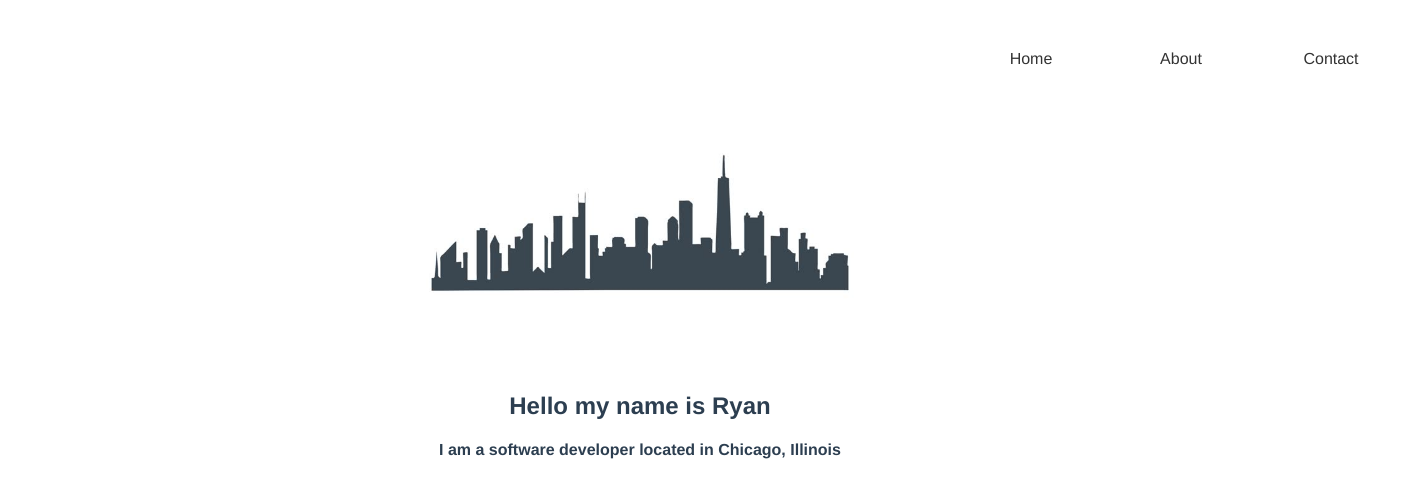
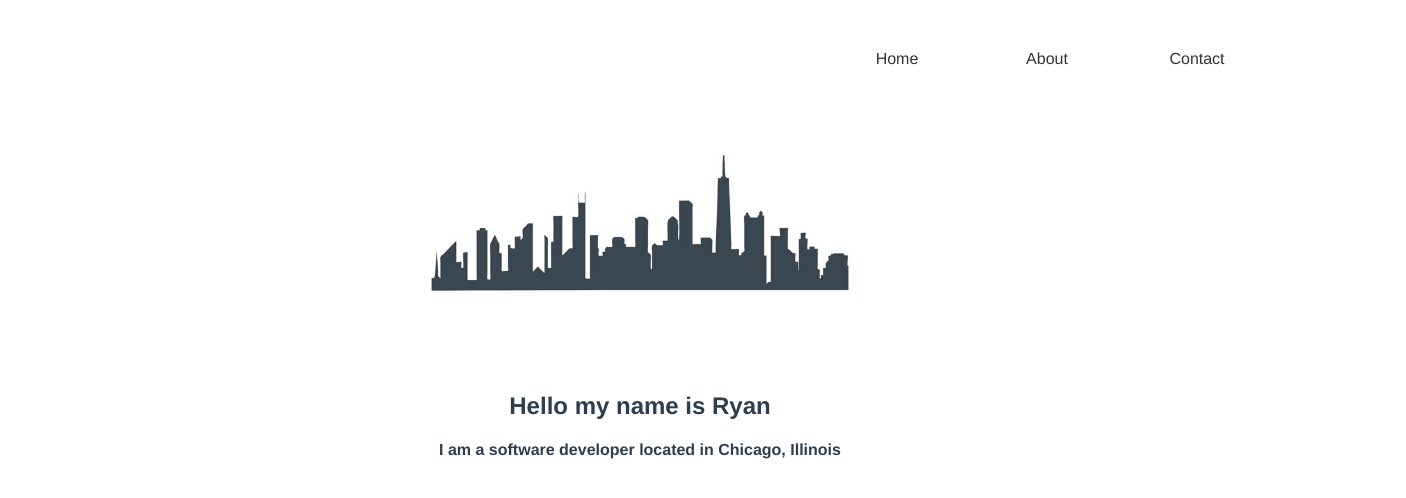
Before and after one commit to chlader/chlader.github.io, a Vue app: page / in a window 1280 px wide. Shown: the top 498 px of the page, 1406 px wide, since content can reach past the window. Built offline with nearby package versions, Linux system fonts and the light colour scheme; the HTML template or start-up script is replaced by a standard one.

Commit message:
improved nav spacing

```diff
--- a/src/App.vue
+++ b/src/App.vue
@@ -1,6 +1,7 @@
 <template>
   <div id="app">
     <nav>
+      <div></div>
       <router-link to="/">Home</router-link>
       <router-link to="/about">About</router-link>
       <router-link to="/contact">Contact</router-link>
@@ -26,9 +27,8 @@ export default {
 }
 
 nav {
-  margin-left: 75%;
   display: grid;
-  grid-template-columns: 150px 150px 150px;
+  grid-template-columns: 1fr 150px 150px 150px;
 }
 
 a {
```
